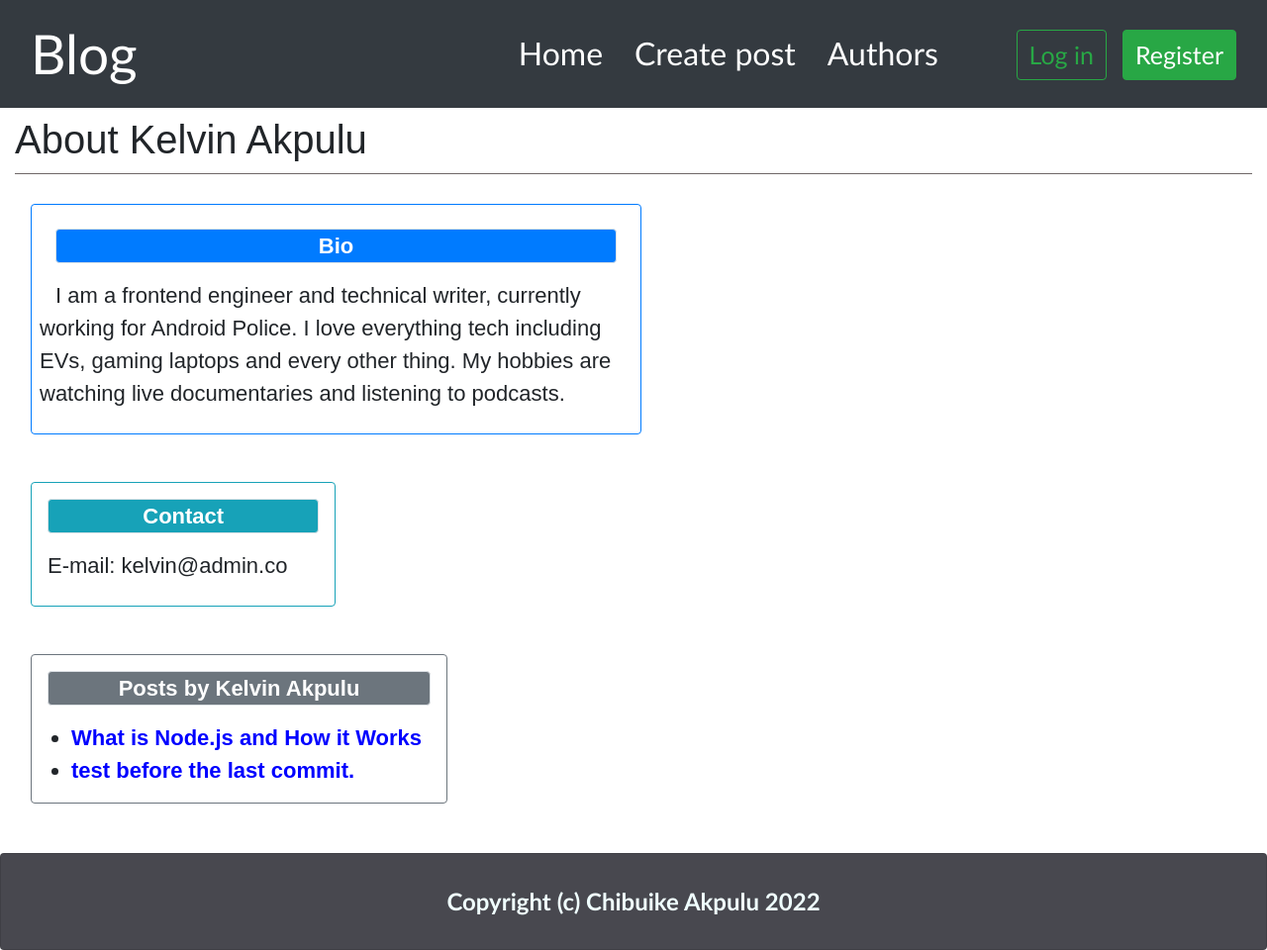
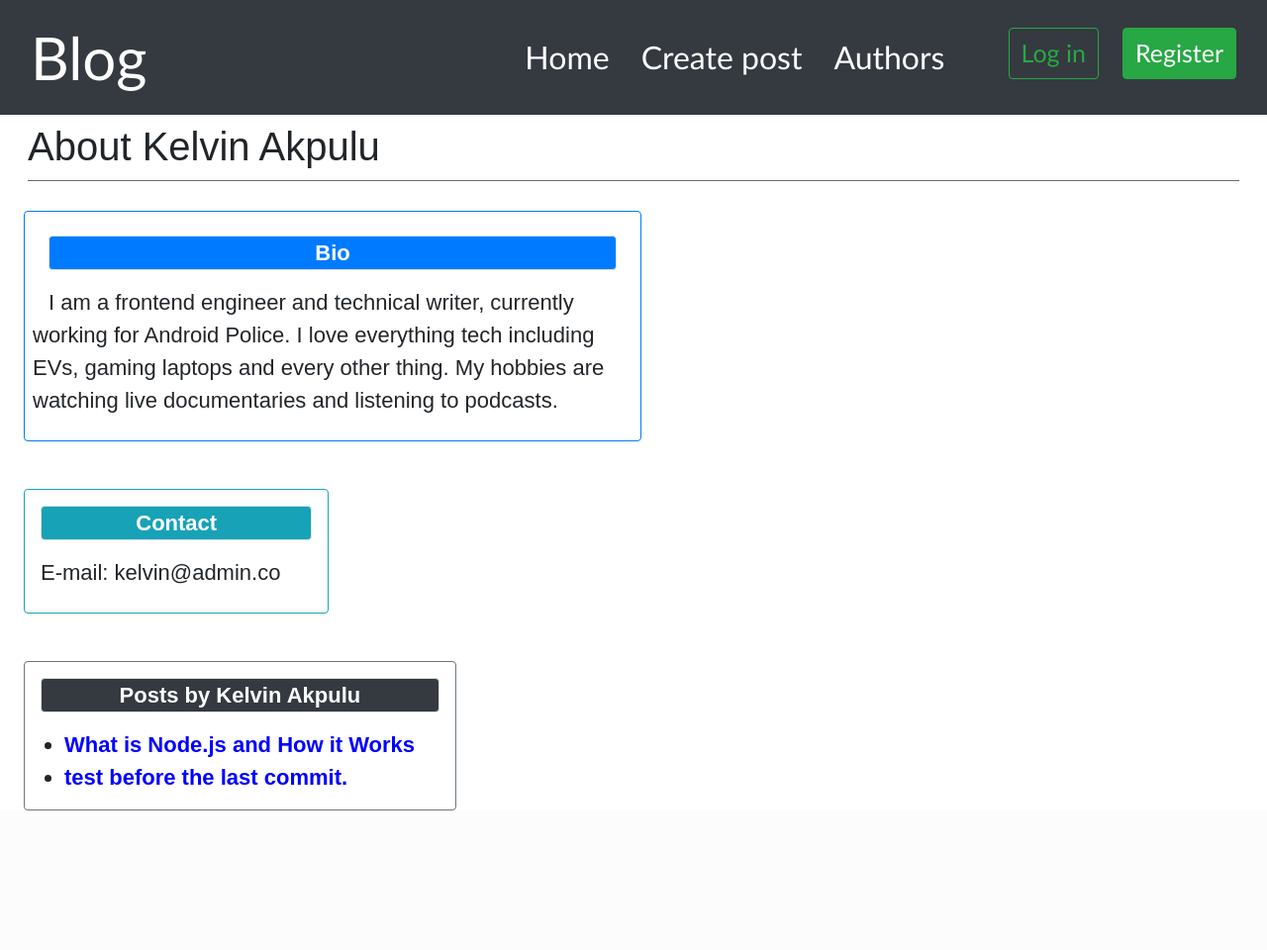
Before and after one commit to Klvxn/Blog, a Django app: a page that uses blogs/templates/blogs/base.html in a window 1280 px wide. Shown: the whole page at 99% size. After the commit the page ends 819 px from the top, so only its background shows below. Run offline with Django 3.2, Linux system fonts and the light colour scheme; data comes from the database, SQL or seed files in the repository; both versions use the stored data as it was after the commit; some libraries are stand-ins or nearby versions.

Commit message:
redesigned the web app, added an edit author profile view, wrote some tests, and also built api using DRF for the web app, etc. - 2.0

```diff
--- a/Blog/settings.py
+++ b/Blog/settings.py
@@ -137,9 +137,9 @@ STATIC_URL = '/static/'
 DEFAULT_AUTO_FIELD = 'django.db.models.BigAutoField'
 
 # My security settings
-# CSRF_COOKIE_SECURE = True
-# SESSION_COOKIE_SECURE = True
-# SECURE_SSL_REDIRECT = True
+CSRF_COOKIE_SECURE = True
+SESSION_COOKIE_SECURE = True
+SECURE_SSL_REDIRECT = True
 
 
 # My settings
--- a/Blog/urls.py
+++ b/Blog/urls.py
@@ -18,7 +18,7 @@ from django.urls import path, include
 
 urlpatterns = [
     path('admin/', admin.site.urls),
-    path('api/', include('api.urls')),
+    path('api/v1/', include('api.urls')),
     path('api-auth/', include('rest_framework.urls')),
     path('users/', include('users.urls')),
     path('', include('blogs.urls')),
--- a/blogs/templates/blogs/authorpage.html
+++ b/blogs/templates/blogs/authorpage.html
@@ -29,9 +29,9 @@
         <b class="card header m-3 bg-info mb-3 text-white text-center border" > Contact </b>
          <span class="ml-3 mr-5 mb-4"> E-mail: {{author.email}} </span>
     </div>
-    <div class="card body border-secondary" style="width:fit-content;">
-        <b class="card header m-3 mb-3  bg-secondary text-white border text-center" > Posts by {{author.firstname|title}} {{author.lastname|title}} </b>
-        <ul style=" margin-right: 25px;">
+    <div class="card body border-secondary" style="width:35%;">
+        <b class="card header m-3 mb-3 bg-dark text-white border text-center" > Posts by {{author.firstname|title}} {{author.lastname|title}} </b>
+        <ul style=" margin-right: auto;">
             {% for posts in author_posts %}
                 <li > <a style="font-weight:bold; color:blue;"  href="{{posts.get_absolute_url}}">{{posts.title}} </a> </li>
             {% empty %}
--- a/blogs/templates/blogs/base.html
+++ b/blogs/templates/blogs/base.html
@@ -5,7 +5,10 @@
     <head>
         <meta charset="utf-8">
         <meta name="viewpoint" content="width=device-width, initial-scale=1.0 shrink-to-fit=no">
+
         <title> Blog </title>
+
+        <link rel="stylesheet" href="https://cdnjs.cloudflare.com/ajax/libs/font-awesome/4.7.0/css/font-awesome.min.css">
 
         {% bootstrap_css %}
         {% bootstrap_javascript jquery='full' %}
@@ -13,11 +16,15 @@
         <style>
 
             .navbar{
+                position: static;
+                top: 0;
                 font-family: 'Trebuchet MS', 'Lucida Sans Unicode', 'Lucida Grande', 'Lucida Sans', Arial, sans-serif;
                 font-size: xx-large;
             }
 
             h2{
+                margin-left: 20px;
+                margin-right: 20px;
                 font-family:  sans-serif;
                 font-size:40px;
                 margin-bottom:30px;
@@ -25,7 +32,9 @@
                 padding:8px 0 10px 0 ;
             }
 
-            section div#sidebar{
+            div#sidebar{
+                position: sticky;
+                top:10px;
                 width:33%;
                 float: right;
                 font-family: 'Trebuchet MS';
@@ -34,36 +43,39 @@
             }
 
             #sidebar a{
-                color:grey;
+                color:rgb(126, 122, 122);
                 font-weight:bold;
                 font-family:sans-serif;
                 font-size:25px;
             }
 
             .welcomenote{
-                font-family: 'Trebuchet MS';
-                background-color: wheat;
+                font-family: Arial, Helvetica, sans-serif;
+                background-color:khaki;
                 padding: 10px 5px 0 10px;
                 border-width: 2px;
-                border-color: rgba(18, 16, 16, 0.712);
-                font-size: 25px;
+                font-size: 30px;
             }
 
             .posts{
-                font-family: 'Trebuchet MS';
-                padding: 10px 5px 0 10px;
-                background-color: wheat;
+                font-family: Arial, Helvetica, sans-serif;
+                padding: 14px 5px 0 10px;
+                background-color: khaki;
                 border-width: 2px;
                 font-size: 30px;
-                border-color: rgba(18, 16, 16, 0.712);
+                margin-bottom: 0;
+                color: #000;
             }
 
             .nav1{
-                margin-left: 33%;
+               margin-left: 33%;
+               text-align: center;
+               float: left;
             }
 
             .nav2 a{
                 font-size: 25px;
+                float: right;
             }
 
             article#maincontent{
@@ -77,32 +89,62 @@
                 font-size: larger;
             }
 
-            .about{
-                background-color:rgba(12, 12, 22, 0.753);
-                font-size: x-large;
-                font-family: 'Trebuchet MS';
-                color: azure;
-                margin-top: 50px;
-                padding: 30px;
-                text-align: center;
+            div.about{
+                position: relative;
+                background-color: rgba(235, 235, 235, 0.308);
+                width:100%;
+                font-size: 35px;
+                margin: 0 0 0 0;
+                margin-left: 0;
+                margin-right: 0;
+                font-family:'Gill Sans', 'Gill Sans MT', Calibri, 'Trebuchet MS', sans-serif;
+                color: rgb(95, 93, 93);
+                padding: 20px;
+                font-weight: normal;
+            }
+
+            .about a{
+                color: rgba(0, 128, 0, 0.849);
+            }
+
+            .pagination{
+                background-color:sandybrown;
+                margin-right: 89%;
+                padding: 8px 8px;
+                margin-top: 5%;
+                margin-bottom: 10%;
+                font-size: 25px;
+                font-weight: bold;
+            }
+
+            .pagination a{
+                color: white;
+                margin-left: 0%;
+                font-size: 25px;
                 font-weight: bold;
             }
 
             div#sidebar a:hover{
-                color:black;
+                color:white;
                 text-decoration:underline;
+            }
+
+            .authors{
+                text-align: center;
             }
 
             form{
                 font-family: 'Trebuchet MS', 'Lucida Sans', Arial, sans-serif;
+                margin-left: 20px;
+                margin-right: 20px;
             }
 
             form#search{
                 font-size: 32px;
                 float: right;
                 font-family: sans-serif;
-                padding: 0 10px 10px 0;
             }
+
             .search, .search a{
                 font-size: 25px;
                 font-family: 'Gill Sans', 'Gill Sans MT', Calibri, 'Trebuchet MS', sans-serif;
@@ -115,7 +157,7 @@
 
         <nav class="navbar navbar-expand-lg navbar-dark bg-dark ">
             <div class="container-fluid">
-                <a class="navbar-brand" style="font-size:55px; " href="{% url 'blogs:index' %}">Blog</a>
+                <a class="navbar-brand" style="font-size:60px; " href="{% url 'blogs:index' %}">Blog</a>
 
                 <button class="navbar-toggler" type="button" data-toggle="collapse" data-target="#navbarCollapse" aria-controls="navbarCollapse"
                 aria-expanded="false" aria-label="Toggle navigation">
@@ -136,14 +178,14 @@
 
                             <li class="nav-item dropdown">
                                 {% if user.author %}
-                                    <a type="button" data-toggle="dropdown"  style="font-size: 30px;" href="#"> Hello,  {{ user.username|title }} &triangledown; </a>
+                                    <a type="button" class="mb-2" data-toggle="dropdown"  style="font-size: 30px;" href="#"> Hello,  {{ user.username|title }} &triangledown; </a>
                                     <div class="dropdown-menu">
                                         <a class="dropdown-item" href="{{user.author.get_absolute_url}}"> Your profile  </a>
                                         <a class="dropdown-item" href="{% url 'blogs:edit_author_profile' user.author.firstname user.author.lastname %}"> Edit profile  </a>
                                     </div>
                                 {% else %}
                                 <li class="nav-item">
-                                    <a href="#" style="font-size: 30px;" >  Hello,  {{ user.username|title }} </a> </li>
+                                    <a href="#" class="mb-2" style="font-size: 30px;" >  Hello,  {{ user.username|title }} </a> </li>
                                 {% endif %}
                             </li>
                             <li class="nav-item">
@@ -151,7 +193,7 @@
 
                         {% else %}
                             <li class="nav-item">
-                                <a class="btn btn-outline-success mr-3" href="{% url 'users:login' %}"> Log in </a> </li>
+                                <a class="btn btn-outline-success mr-4 mb-2" href="{% url 'users:login' %}"> Log in </a> </li>
 
                             <li class="nav-item">
                                 <a class="btn btn-success" href="{% url 'users:register' %}"> Register </a> </li>
@@ -162,7 +204,7 @@
         </nav>
 
 
-        <main role="main" class="container-fluid">
+        <main class="mr-2 ml-2">
 
                 {% block page_header %} {% endblock page_header %}
 
@@ -172,10 +214,6 @@
 
         </main>
 
-        <div class="card body about">
-            Copyright (c) Chibuike Akpulu 2022
-
-        </div>
     </body>
 
 </html>
--- a/blogs/templates/blogs/create_post.html
+++ b/blogs/templates/blogs/create_post.html
@@ -11,8 +11,8 @@
 {% if messages %}
    <ul class="messages">
      {% for message in messages %}
-         <span class="text-danger" style="font-size: 25px;">{{ message }}
-      {% endfor %} Click <a href="{% url 'blogs:beauthor' %}"> here </a> to become an author (!)</span>
+         <span class="text-danger" style="font-size: 25px;"> <i class="fa fa-warning"></i> {{ message }}
+      {% endfor %} <br> &ThickSpace;  Click <a href="{% url 'blogs:beauthor' %}"> here </a> to become an author.</span>
    </ul>
 {% endif %}
 
--- a/blogs/views.py
+++ b/blogs/views.py
@@ -60,7 +60,7 @@ def create_post(request):
                 return render(request, template_name)
     else:
         if not hasattr(request.user, 'author'):
-            messages.warning(request, "You are not an author. Only verified authors can create a post!")
+            messages.warning(request, "You are not an author! Only verified authors can create a post.")
         form = BlogForm()
     template_name = 'blogs/create_post.html'
     context = {'form': form}
@@ -78,7 +78,7 @@ def edit_post(request, slug, pk):
                 edit = form.save(commit=False)
                 edit.slug = slugify(edit.title)
                 edit.save()
-                return redirect('blogs:index')
+                return redirect(edit)
         else:
             form = BlogForm(instance=post)
     else:
```
Also changed, not shown: blogs/templates/blogs/authorspage.html (+7 -4 lines), blogs/templates/blogs/index.html (+21 -14 lines), users/tests.py (+2 -5 lines), db.sqlite3.
